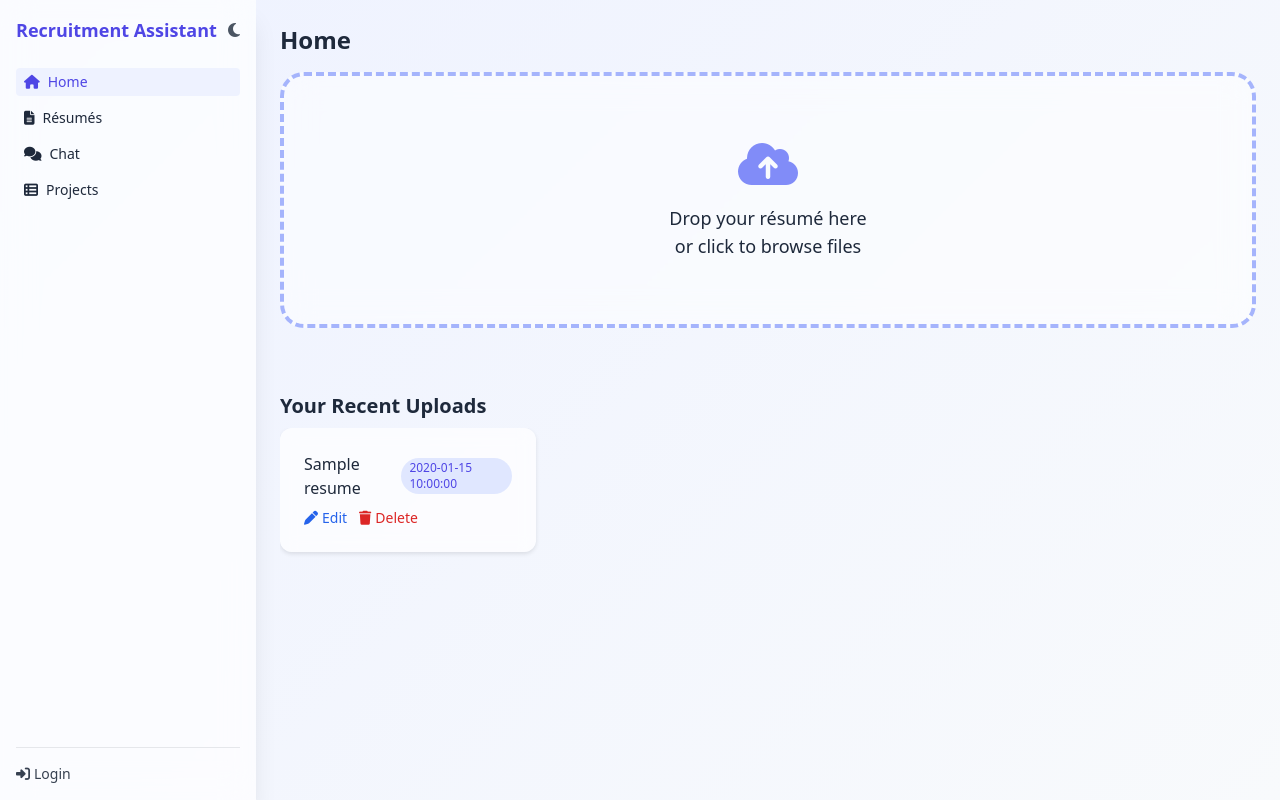
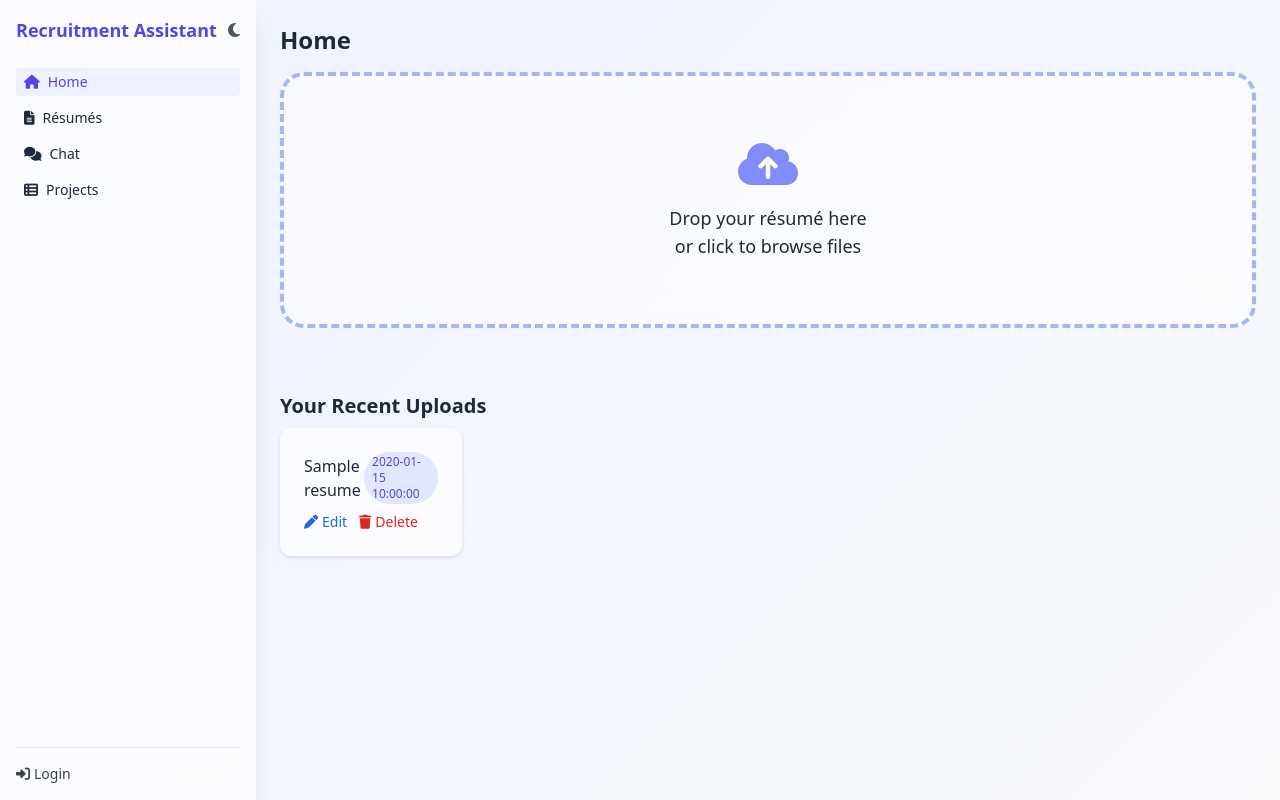
Before and after one commit to mafiaf/recruitment-assistant, a FastAPI app: template templates/index.html in a window 1280 px wide. Run offline with FastAPI, Linux system fonts and the light colour scheme; the template is opened without the code that fills it: most values are stand-ins (such as "Sample title", 1, 10 or a date in 2020); parts of the project's set-up code (start-up, migrations or seed data) failed here and were passed over; some libraries are stand-ins or nearby versions.

Commit message:
style: grid layout for uploads and dark mode

```diff
--- a/static/styles.css
+++ b/static/styles.css
@@ -15,6 +15,7 @@ header {
   backdrop-filter: blur(12px);
 }
 .card {
+  width: 100%;
   background: rgba(255, 255, 255, 0.7);
   backdrop-filter: blur(8px);
   border-radius: 0.75rem;
@@ -40,3 +41,29 @@ input, textarea, select {
 .animate-pop {
   animation: pop 0.4s ease;
 }
+
+/* grid layout for recent uploads */
+.upload-grid {
+  display: grid;
+  grid-template-columns: repeat(1, minmax(0, 1fr));
+}
+@media (min-width: 640px) {
+  .upload-grid {
+    grid-template-columns: repeat(2, minmax(0, 1fr));
+  }
+}
+@media (min-width: 768px) {
+  .upload-grid {
+    grid-template-columns: repeat(3, minmax(0, 1fr));
+  }
+}
+@media (min-width: 1024px) {
+  .upload-grid {
+    grid-template-columns: repeat(4, minmax(0, 1fr));
+  }
+}
+@media (min-width: 1280px) {
+  .upload-grid {
+    grid-template-columns: repeat(5, minmax(0, 1fr));
+  }
+}
--- a/templates/_base.html
+++ b/templates/_base.html
@@ -50,7 +50,10 @@
 <script>
 const toggle = document.getElementById('mode-toggle');
 if(toggle){
-  toggle.onclick = () => document.body.classList.toggle('dark');
+  toggle.onclick = () => {
+    document.body.classList.toggle('dark');
+    document.documentElement.classList.toggle('dark');
+  };
 }
 </script>
 {% block extra_js %}{% endblock %}
--- a/templates/index.html
+++ b/templates/index.html
@@ -15,9 +15,9 @@
 
   <section>
     <h2 class="text-xl font-semibold mb-2">Your Recent Uploads</h2>
-    <div class="flex overflow-x-auto gap-4 pb-4">
+    <div class="upload-grid gap-4 pb-4">
       {% for r in resumes %}
-      <div class="card flex-shrink-0 w-64 animate-pop">
+      <div class="card animate-pop">
         <div class="flex items-center justify-between mb-2">
           <span class="font-medium">{{ r.name }}</span>
           <span class="text-xs bg-indigo-100 text-indigo-600 rounded-full px-2 py-0.5">{{ r.added|default('—') }}</span>
```
